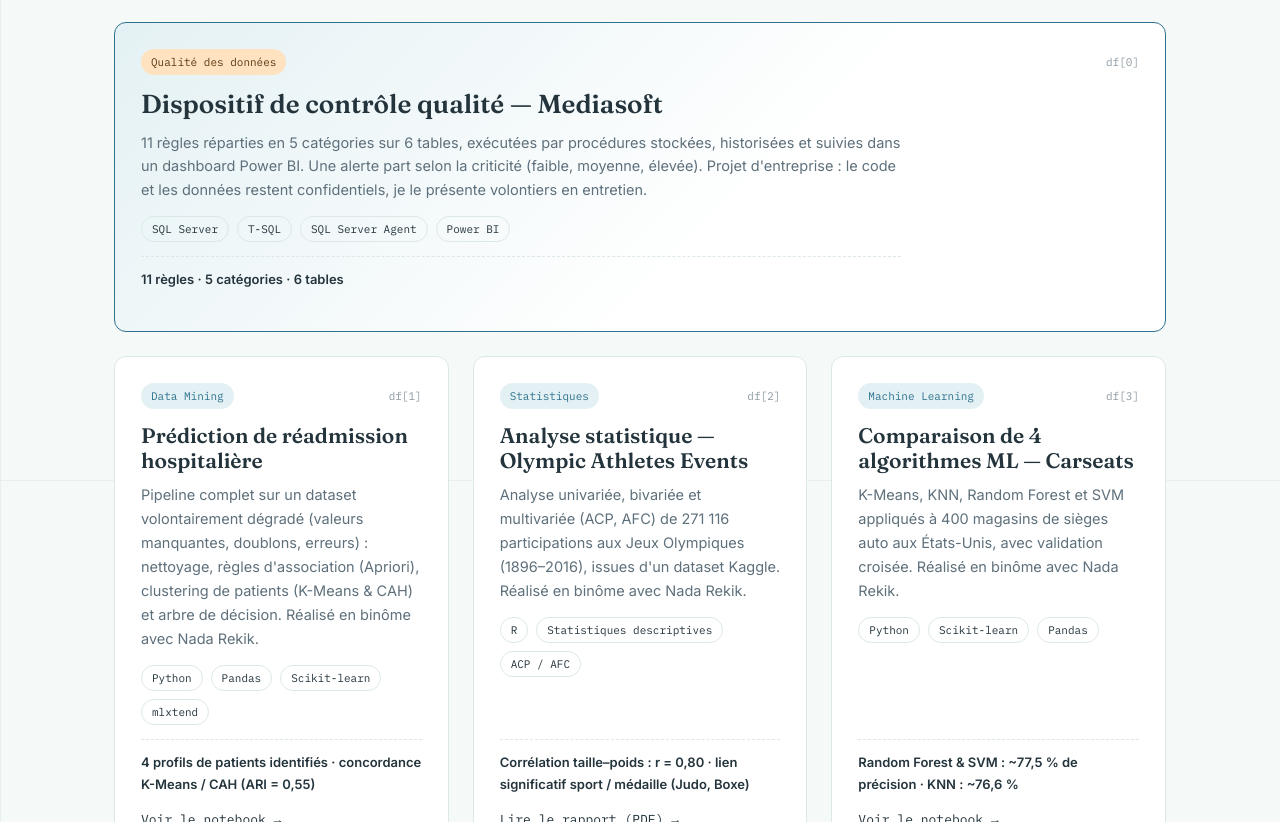
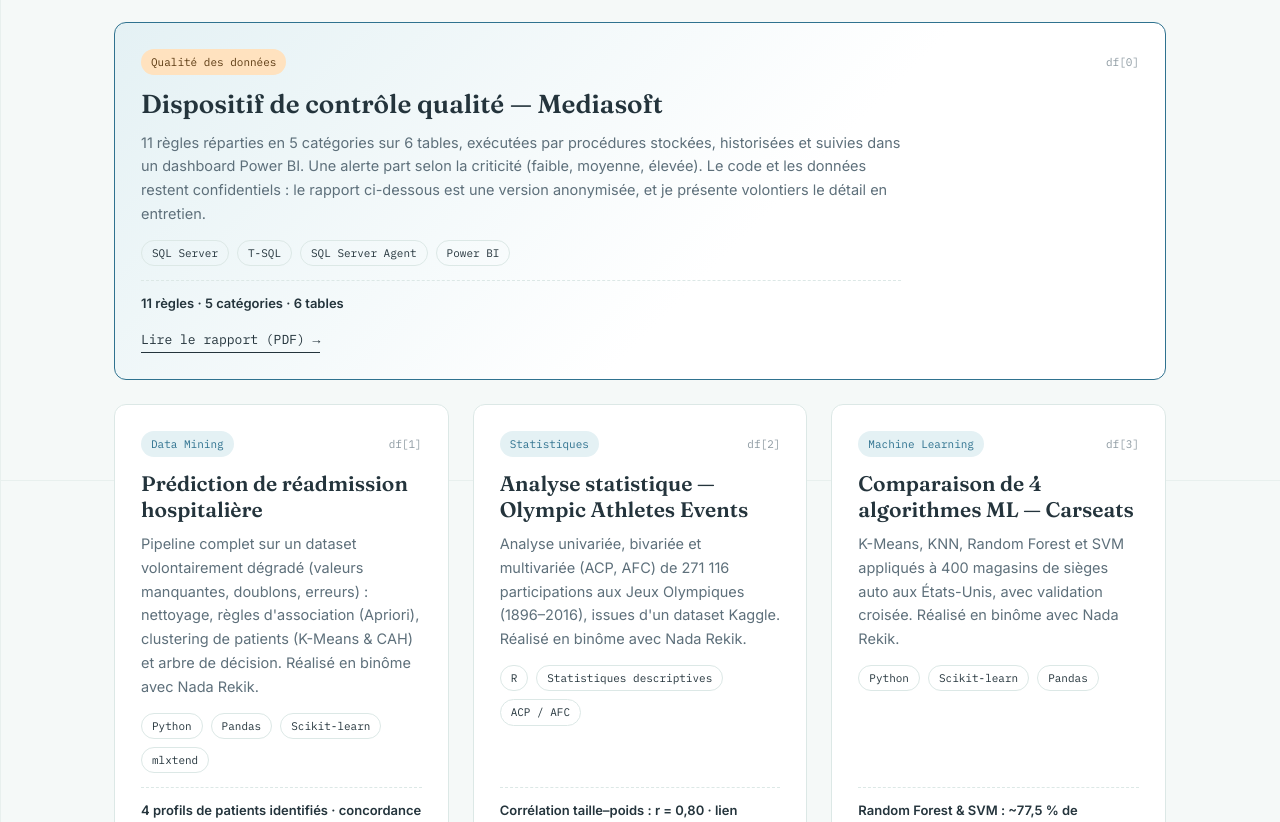
Before and after one commit to yasminefrikha12/portfolio-yasmine.frikha-, a plain HTML site: page index.html in a window 1280 px wide. Shown: the part 1920-2742 px from the top of the page. Drawn offline with Linux system fonts and the light colour scheme; a script that the page names is missing.

Commit message:
Ajout du rapport Mediasoft

```diff
--- a/index.html
+++ b/index.html
@@ -111,12 +111,13 @@
       <h3>Dispositif de contrôle qualité — Mediasoft</h3>
       <p>11 règles réparties en 5 catégories sur 6 tables, exécutées par procédures stockées,
         historisées et suivies dans un dashboard Power BI. Une alerte part selon la criticité
-        (faible, moyenne, élevée). Projet d'entreprise : le code et les données restent
-        confidentiels, je le présente volontiers en entretien.</p>
+        (faible, moyenne, élevée). Le code et les données restent confidentiels : le rapport
+        ci-dessous est une version anonymisée, et je présente volontiers le détail en entretien.</p>
       <ul class="card-meta">
         <li>SQL Server</li><li>T-SQL</li><li>SQL Server Agent</li><li>Power BI</li>
       </ul>
       <p class="card-result">11 règles · 5 catégories · 6 tables</p>
+      <a href="compte rendu stage .pdf" class="card-link" target="_blank" rel="noopener">Lire le rapport (PDF) →</a>
     </article>
 
     <article class="card">
```
Also changed, not shown: 1 other file.
